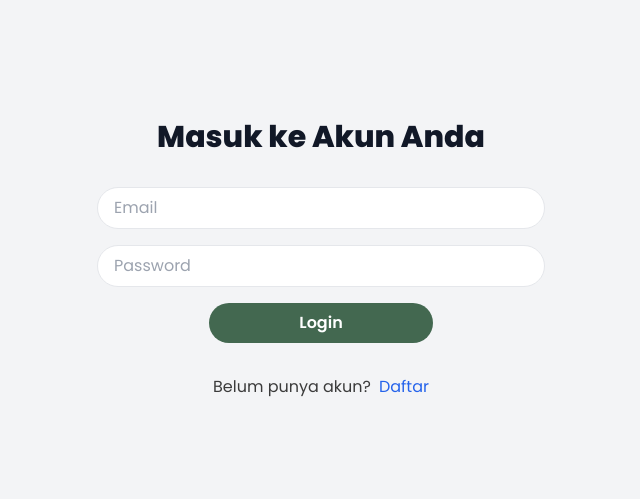
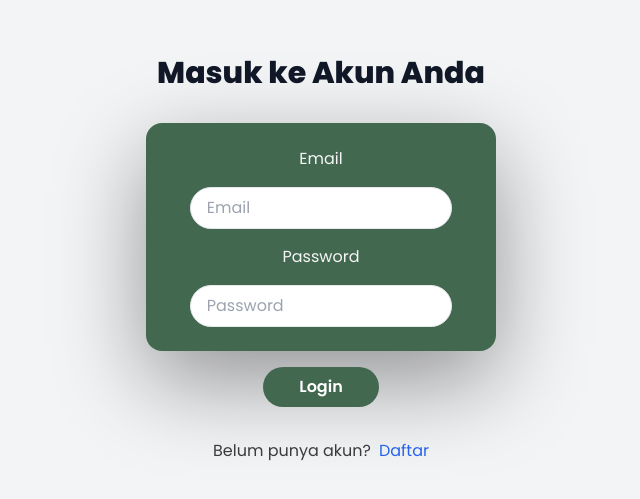
Before and after one commit to agisnarevaldo/layanan-tanggap-masyarakat, a Next.js app: page /login in a window 1280 px wide. Shown: the part 153-652 px from the top of the page, without its empty margins (319-959 px from the left). Built offline with nearby package versions, Linux system fonts and the light colour scheme.

Commit message:
modify: formLogin

```diff
--- a/app/ui/formLogin.tsx
+++ b/app/ui/formLogin.tsx
@@ -1,12 +1,33 @@
 import Button from "./button";
 import Input from "./input";
+import Label from "./label";
 
 const FormLogin = () => {
   return (
-    <form action="" className="flex flex-col gap-4">
-      <Input type="email" placeholder="Email" />
-      <Input type="password" placeholder="Password" />
-      <Button type="submit" classname="w-2/4 m-auto">
+    <form
+      action=""
+      className="flex flex-col gap-4 w-max m-auto"
+      autoComplete="on"
+    >
+      <div className="flex flex-col gap-4 items-center bg-primary py-6 rounded-2xl shadow-[rgba(0,_0,_0,_0.4)_0px_30px_90px]">
+        <Label htmlFor="email">Email</Label>
+        <Input
+          id="email"
+          type="email"
+          placeholder="Email"
+          className="w-3/4 m-auto"
+          autoComplete="email"
+        />
+        <Label htmlFor="password">Password</Label>
+        <Input
+          id="password"
+          type="password"
+          placeholder="Password"
+          className="w-3/4 m-auto"
+          autoComplete="new-password"
+        />
+      </div>
+      <Button type="submit" classname="w-1/3 m-auto">
         Login
       </Button>
     </form>
```
